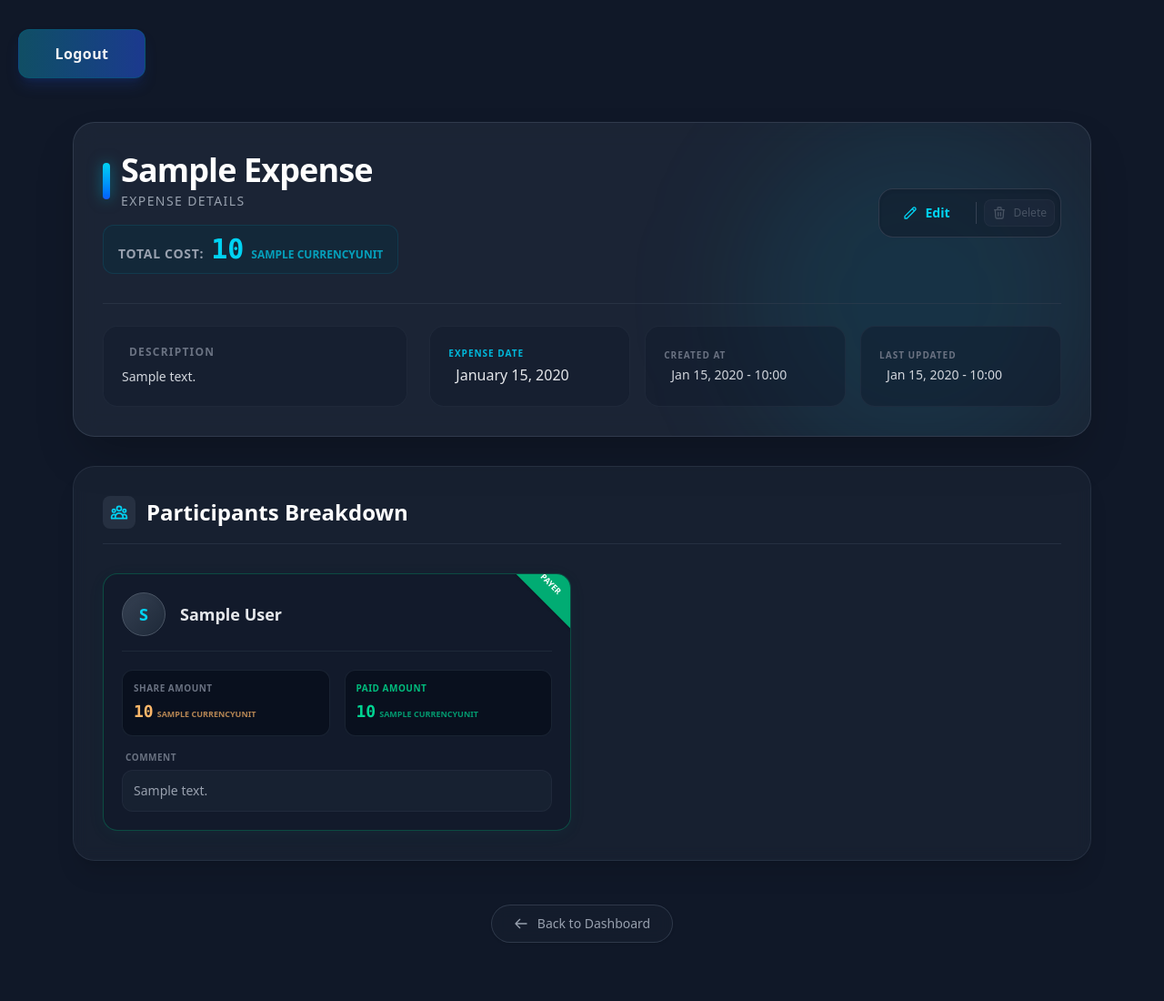
After one commit to hassan-ahmadi-jo/split-trip, a Django app: page /events/000/expenses/1/ in a window 1280 px wide. The commit adds this page. Shown: the whole page at 91% size. Run offline with Django 5.2, Linux system fonts and the light colour scheme; a user stored in the database is signed in; tables that the repository leaves empty hold one stand-in row (values such as "Sample post").

Commit message:
feat(expenses): add expense detail page
    - Implement view and template to display expense details
    - Add links to the detail page from dashboard and expenses list
    - Register URL route for the expense detail view

```diff
--- a/expenses/templates/expenses/dashboard.html
+++ b/expenses/templates/expenses/dashboard.html
@@ -196,7 +196,7 @@
 
             <div class="flex flex-col divide-y divide-gray-700/50">
               {% for expense in expenses|slice:':10' %}
-                <a href="#" class="js-expense group grid grid-cols-12 gap-4 items-center px-6 py-4 hover:bg-gray-700/30 transition-colors duration-200">
+                <a href="{% url 'expense_detail' event_code=event.code expense_id=expense.id %}" class="js-expense group grid grid-cols-12 gap-4 items-center px-6 py-4 hover:bg-gray-700/30 transition-colors duration-200">
                   <div class="col-span-1 text-gray-500 font-mono text-sm tracking-wide">{{ forloop.counter }}</div>
                   <div class="col-span-6 text-gray-100 font-medium truncate">{{ expense.title|title }}</div>
                   <div class="col-span-5 flex items-center justify-end gap-2 text-right text-sm text-gray-200 font-mono font-medium tracking-wide">
--- /dev/null
+++ b/expenses/templates/expenses/expense_detail.html
@@ -0,0 +1,208 @@
+{% extends 'base.html' %}
+{% load static %}
+
+{% block title %}
+  Expense |
+{% endblock %}
+
+{% block content %}
+  <div class="max-w-6xl mx-auto my-12 px-4 space-y-8">
+    <!-- ================= HEADER & ACTIONS ================= -->
+    <header class="js-expense bg-gray-800/80 border border-gray-700/80 rounded-3xl p-8 shadow-2xl backdrop-blur-md relative overflow-hidden">
+
+      <div class="absolute top-0 right-0 w-96 h-96 bg-cyan-500/10 rounded-full blur-3xl -z-10 pointer-events-none"></div>
+
+      <div class="flex flex-col lg:flex-row justify-between items-start lg:items-center gap-6">
+
+        <div class="space-y-4">
+          <div class="flex items-center gap-3">
+            <div class="w-2 h-10 bg-gradient-to-b from-cyan-400 to-blue-600 rounded-full shadow-[0_0_15px_rgba(6,182,212,0.5)]"></div>
+            <div>
+              <h1 class="text-4xl font-black text-white tracking-tight">{{ expense.title|title }}</h1>
+              <p class="text-gray-400 text-sm font-medium mt-1 uppercase tracking-widest">Expense Details</p>
+            </div>
+          </div>
+
+          <div class="flex items-baseline gap-2 text-cyan-400 bg-cyan-950/30 w-max px-4 py-2 rounded-xl border border-cyan-900/50">
+            <span class="text-sm font-bold text-gray-400 uppercase tracking-wider">Total Cost:</span>
+            <span class="text-3xl font-black font-mono js-price js-share">{{ expense.total_amount }}</span>
+            <span class="text-xs font-bold opacity-70">{{ currency_unit|upper }}</span>
+          </div>
+        </div>
+
+
+        <div class="flex items-center gap-2 bg-gray-900/50 p-1.5 rounded-2xl border border-gray-700/80 shadow-inner">
+          <a href="{% url 'expenses_update' id=expense.id event_code=event.code %}" class="group/edit px-5 py-2.5 rounded-xl text-sm font-bold text-cyan-400 hover:text-white hover:bg-cyan-600 transition-all flex items-center gap-2" title="Edit Expense">
+            <svg xmlns="http://www.w3.org/2000/svg" class="w-4 h-4" fill="none" viewBox="0 0 24 24" stroke="currentColor" stroke-width="2">
+              <path stroke-linecap="round" stroke-linejoin="round" d="M15.232 5.232l3.536 3.536m-2.036-5.036a2.5 2.5 0 113.536 3.536L6.5 21.036H3v-3.572L16.732 3.732z" />
+            </svg>Edit
+          </a>
+          <div class="w-px h-6 bg-gray-700"></div>
+          <form action="{% url 'expense_delete' event_code=event.code expense_id=expense.id %}" method="post" class="m-0 p-0">
+            {% csrf_token %}
+
+            <button name="delete_expense" value="{{ expense.id }}" type="submit" class="js-expense-remove group/delete cursor-pointer px-5 py-2.5 rounded-xl text-sm font-bold text-red-400 hover:text-white hover:bg-red-600 transition-all flex items-center gap-2" title="Delete Expense">
+              <svg xmlns="http://www.w3.org/2000/svg" class="w-4 h-4 group-hover/delete:scale-110 transition-transform" fill="none" viewBox="0 0 24 24" stroke="currentColor" stroke-width="2">
+                <path stroke-linecap="round" stroke-linejoin="round" d="M19 7l-.867 12.142A2 2 0 0116.138 21H7.862a2 2 0 01-1.995-1.858L5 7m5 4v6m4-6v6m1-10V4a1 1 0 00-1-1h-4a1 1 0 00-1 1v3M4 7h16" />
+              </svg>Delete
+            </button>
+          </form>
+        </div>
+      </div>
+
+
+      <div class="mt-8 pt-6 border-t border-gray-700/50 grid grid-cols-1 md:grid-cols-3 gap-6">
+
+        <div class="md:col-span-3 lg:col-span-1 bg-gray-900/40 rounded-2xl p-5 border border-gray-700/30">
+          <h3 class="text-xs font-bold text-gray-500 uppercase tracking-widest mb-2 flex items-center gap-2"><i class="fas fa-align-left"></i> Description</h3>
+          <p class="text-gray-300 text-sm leading-relaxed">
+            {% if expense.description %}
+              {{ expense.description }}
+            {% else %}
+              <span class="italic text-gray-500">No description provided for this expense.</span>
+            {% endif %}
+          </p>
+        </div>
+
+
+        <div class="md:col-span-3 lg:col-span-2 grid grid-cols-1 sm:grid-cols-3 gap-4">
+          <!-- Expense Date -->
+          <div class="bg-gray-900/40 rounded-2xl p-5 border border-gray-700/30 flex flex-col justify-center">
+            <span class="text-[10px] font-bold text-cyan-500 uppercase tracking-widest mb-1">Expense Date</span>
+            <div class="text-gray-200 font-medium flex items-center gap-2">
+              <i class="far fa-calendar-alt text-gray-500"></i>
+              {{ expense.expense_date|date:'F j, Y' }}
+            </div>
+          </div>
+
+          <!-- Created At -->
+          <div class="bg-gray-900/40 rounded-2xl p-5 border border-gray-700/30 flex flex-col justify-center">
+            <span class="text-[10px] font-bold text-gray-500 uppercase tracking-widest mb-1">Created At</span>
+            <div class="text-gray-300 text-sm flex items-center gap-2">
+              <i class="far fa-clock text-gray-600"></i>
+              {{ expense.created_at|date:'M j, Y - H:i' }}
+            </div>
+          </div>
+
+          <!-- Updated At -->
+          <div class="bg-gray-900/40 rounded-2xl p-5 border border-gray-700/30 flex flex-col justify-center">
+            <span class="text-[10px] font-bold text-gray-500 uppercase tracking-widest mb-1">Last Updated</span>
+            <div class="text-gray-300 text-sm flex items-center gap-2">
+              <i class="fas fa-history text-gray-600"></i>
+              {{ expense.updated_at|date:'M j, Y - H:i' }}
+            </div>
+          </div>
+        </div>
+      </div>
+    </header>
+
+    <!-- ================= SPLIT DETAILS ================= -->
+    <section class="bg-gray-800/50 border border-gray-700/50 rounded-3xl p-6 sm:p-8 shadow-xl backdrop-blur-sm">
+      <div class="mb-8 flex items-center justify-between border-b border-gray-700/50 pb-4">
+        <h2 class="text-2xl font-bold text-white flex items-center gap-3">
+          <div class="p-2 bg-gray-700/50 rounded-lg text-cyan-400">
+            <svg xmlns="http://www.w3.org/2000/svg" class="h-5 w-5" fill="none" viewBox="0 0 24 24" stroke="currentColor">
+              <path stroke-linecap="round" stroke-linejoin="round" stroke-width="2" d="M17 20h5v-2a3 3 0 00-5.356-1.857M17 20H7m10 0v-2c0-.656-.126-1.283-.356-1.857M7 20H2v-2a3 3 0 015.356-1.857M7 20v-2c0-.656.126-1.283.356-1.857m0 0a5.002 5.002 0 019.288 0M15 7a3 3 0 11-6 0 3 3 0 016 0zm6 3a2 2 0 11-4 0 2 2 0 014 0zM7 10a2 2 0 11-4 0 2 2 0 014 0z" />
+            </svg>
+          </div>Participants Breakdown
+        </h2>
+      </div>
+
+
+      <div class="grid grid-cols-1 md:grid-cols-2 gap-6">
+
+        {% for payment in payments %}
+          <div class="bg-gray-900/60 border {% if payment.paid_amount > 0 %}
+
+              border-emerald-500/30 shadow-[0_4px_20px_rgba(16,185,129,0.05)]
+
+            {% else %}
+
+              border-gray-700/50
+
+            {% endif %} rounded-2xl p-5 relative overflow-hidden group hover:border-cyan-500/30 transition-colors">
+
+            {% if payment.paid_amount > 0 %}
+              <div class="absolute -top-2 -right-8 bg-emerald-500/90 text-white text-[9px] font-black py-3 px-10 rotate-45 shadow-sm">PAYER</div>
+            {% endif %}
+
+            <div class="flex items-center gap-4 mb-5 border-b border-gray-800 pb-4">
+              <div class="w-12 h-12 rounded-full bg-gradient-to-br from-gray-700 to-gray-800 flex items-center justify-center text-lg text-cyan-400 font-bold border border-gray-600 shadow-inner">{{ payment.participant.full_name|slice:':1'|upper }}</div>
+              <div>
+                <h3 class="text-lg font-bold text-gray-200 group-hover:text-cyan-300 transition-colors">{{ payment.participant.full_name|title }}</h3>
+              </div>
+            </div>
+
+            <div class="grid grid-cols-2 gap-4 mb-4">
+              <!-- Share Amount -->
+              <div class="bg-gray-950/50 rounded-xl p-3 border border-gray-800/80">
+                <p class="text-[10px] font-bold text-gray-500 uppercase mb-1 tracking-wider">Share Amount</p>
+                <div class="flex items-baseline gap-1 text-orange-300">
+                  <span class="text-lg font-bold font-mono js-price">{{ payment.share_amount }}</span>
+                  <span class="text-[9px] font-bold opacity-70">{{ currency_unit|upper }}</span>
+                </div>
+              </div>
+
+              <!-- Paid Amount -->
+              <div class="bg-gray-950/50 rounded-xl p-3 border border-gray-800/80">
+                <p class="text-[10px] font-bold {% if payment.paid_amount > 0 %}
+
+                    text-emerald-500
+
+                  {% else %}
+
+                    text-gray-500
+
+                  {% endif %} uppercase mb-1 tracking-wider">Paid Amount</p>
+                <div class="flex items-baseline gap-1 {% if payment.paid_amount > 0 %}
+
+                    text-emerald-400
+
+                  {% else %}
+
+                    text-gray-500
+
+                  {% endif %}">
+                  <span class="text-lg font-bold font-mono js-price">{{ payment.paid_amount }}</span>
+                  <span class="text-[9px] font-bold opacity-70">{{ currency_unit|upper }}</span>
+                </div>
+              </div>
+            </div>
+
+            <!-- Participant Comment / Description for this split -->
+            <div class="mt-4">
+              <p class="text-[10px] font-bold text-gray-500 uppercase mb-1.5 tracking-wider">
+                <i class="far fa-comment-dots mr-1"></i> Comment
+              </p>
+              <div class="bg-gray-800/50 rounded-xl p-3 border border-gray-700/30 text-sm text-gray-400">
+                {% if payment.description %}
+                  {{ payment.description }}
+                {% else %}
+                  <span class="italic text-gray-600 text-xs">No specific comment for this participant.</span>
+                {% endif %}
+              </div>
+            </div>
+          </div>
+        {% empty %}
+
+          <div class="col-span-1 md:col-span-2 py-10 text-center bg-gray-900/30 rounded-2xl border border-gray-800 border-dashed">
+            <p class="text-gray-500">No participants recorded for this expense.</p>
+          </div>
+        {% endfor %}
+      </div>
+    </section>
+  </div>
+  <!-- 🟢 BACK TO EVENT BUTTON -->
+  <div class="w-full flex justify-center mt-4 mb-16">
+    <a href="{% url 'dashboard' event_code=event.code %}" class="group flex items-center gap-2.5 px-6 py-2.5 bg-gray-800/30 hover:bg-gray-800 border border-gray-700/80 hover:border-cyan-500/50 rounded-full text-sm font-medium text-gray-400 hover:text-cyan-400 transition-all duration-300 backdrop-blur-sm shadow-sm hover:shadow-cyan-500/10">
+      <!-- Left Arrow Icon -->
+      <svg xmlns="http://www.w3.org/2000/svg" class="w-4 h-4 transform group-hover:-translate-x-1 transition-transform duration-300" fill="none" viewBox="0 0 24 24" stroke="currentColor" stroke-width="2">
+        <path stroke-linecap="round" stroke-linejoin="round" d="M10 19l-7-7m0 0l7-7m-7 7h18" />
+      </svg>Back to Dashboard
+    </a>
+  </div>
+{% endblock %}
+
+{% block script %}
+  <script src="{% static 'javascript/expenses_lists.js' %}"></script>
+{% endblock %}
--- a/expenses/templates/expenses/expenses_list.html
+++ b/expenses/templates/expenses/expenses_list.html
@@ -54,7 +54,7 @@
                 <div class="col-span-1 text-gray-500 font-mono text-sm tracking-wide">{{ forloop.counter }}</div>
 
                 <!-- Title -->
-                <div class="col-span-4 text-gray-100 font-medium truncate">{{ expense.title|title }}</div>
+                <a href="{% url 'expense_detail' event_code=event.code expense_id=expense.id %}" class="hover:text-cyan-400 cursor-pointer transition col-span-4 text-gray-100 font-medium truncate">{{ expense.title|title }}</a>
 
                 <!-- Date -->
                 <div class="col-span-3 text-gray-400 text-sm truncate">{{ expense.expense_date|date:'F j, Y' }}</div>
--- a/expenses/urls.py
+++ b/expenses/urls.py
@@ -17,6 +17,7 @@ urlpatterns = [
     path('expenses/<int:id>/update/', views.ExpensesUpdateView.as_view(), name='expenses_update'),
     path('expenses/list/', views.ExpensesListView.as_view(), name='expenses_list'),
     path('expenses/<int:expense_id>/delete/', views.EpensesDeleteView.as_view(), name='expense_delete'),
+    path('expenses/<int:expense_id>/', views.ExpenseDetailView.as_view(), name='expense_detail'),
 
     # Split payment for a specific expense
     path('expenses/<int:expense_id>/split-payment/', views.SplitPaymentView.as_view(), name='split_payment'),
--- a/expenses/views.py
+++ b/expenses/views.py
@@ -367,3 +367,17 @@ class ParticipantDetailView(EventMemberRequiredMixin, DetailView):
         context['payments'] = participant.payments.all().order_by('-expense__expense_date', '-expense__created_at')
         context['currency_unit'] = participant.event.currencys.filter(is_active = True).first().title
         return context
+
+class ExpenseDetailView(PaymentMixin, DetailView):
+    template_name = 'expenses/expense_detail.html'
+    model = models.Expenses
+    context_object_name = 'expense'
+    pk_url_kwarg = 'expense_id'
+
+    def get_context_data(self, **kwargs):
+        context = super().get_context_data(**kwargs)
+        expense = self.get_expense()
+        event = self.get_event()
+        context['currency_unit'] = event.currencys.filter(is_active = True).first().title
+        context['payments'] = expense.payments.all()
+        return context
--- a/static/css/main_style.css
+++ b/static/css/main_style.css
@@ -10,6 +10,7 @@
     --color-red-300: oklch(80.8% 0.114 19.571);
     --color-red-400: oklch(70.4% 0.191 22.216);
     --color-red-500: oklch(63.7% 0.237 25.331);
+    --color-red-600: oklch(57.7% 0.245 27.325);
     --color-red-800: oklch(44.4% 0.177 26.899);
     --color-red-900: oklch(39.6% 0.141 25.723);
     --color-orange-300: oklch(83.7% 0.128 66.29);
@@ -27,6 +28,7 @@
     --color-cyan-600: oklch(60.9% 0.126 221.723);
     --color-cyan-800: oklch(45% 0.085 224.283);
     --color-cyan-900: oklch(39.8% 0.07 227.392);
+    --color-cyan-950: oklch(30.2% 0.056 229.695);
     --color-blue-400: oklch(70.7% 0.165 254.624);
     --color-blue-500: oklch(62.3% 0.214 259.815);
     --color-blue-600: oklch(54.6% 0.245 262.881);
@@ -73,7 +75,6 @@
     --text-3xl--line-height: calc(2.25 / 1.875);
     --text-4xl: 2.25rem;
     --text-4xl--line-height: calc(2.5 / 2.25);
-    --font-weight-thin: 100;
     --font-weight-light: 300;
     --font-weight-medium: 500;
     --font-weight-semibold: 600;
@@ -441,18 +427,21 @@
   .-mr-\[50vw\] {
     margin-right: calc(50vw * -1);
   }
+  .mr-1 {
+    margin-right: calc(var(--spacing) * 1);
+  }
   .mr-2 {
     margin-right: calc(var(--spacing) * 2);
   }
-  .mb-0 {
-    margin-bottom: calc(var(--spacing) * 0);
-  }
   .mb-0\.5 {
     margin-bottom: calc(var(--spacing) * 0.5);
   }
   .mb-1 {
     margin-bottom: calc(var(--spacing) * 1);
   }
+  .mb-1\.5 {
+    margin-bottom: calc(var(--spacing) * 1.5);
+  }
   .mb-2 {
     margin-bottom: calc(var(--spacing) * 2);
   }
@@ -651,6 +628,9 @@
   .w-full {
     width: 100%;
   }
+  .w-max {
+    width: max-content;
+  }
   .w-px {
     width: 1px;
   }
@@ -748,12 +714,12 @@
   .cursor-pointer {
     cursor: pointer;
   }
-  .resize {
-    resize: both;
-  }
   .grid-cols-1 {
     grid-template-columns: repeat(1, minmax(0, 1fr));
   }
+  .grid-cols-2 {
+    grid-template-columns: repeat(2, minmax(0, 1fr));
+  }
   .grid-cols-12 {
     grid-template-columns: repeat(12, minmax(0, 1fr));
   }
@@ -1000,8 +940,11 @@
       border-color: color-mix(in oklab, var(--color-cyan-500) 30%, transparent);
     }
   }
-  .border-emerald-400 {
-    border-color: var(--color-emerald-400);
+  .border-cyan-900\/50 {
+    border-color: color-mix(in srgb, oklch(39.8% 0.07 227.392) 50%, transparent);
+    @supports (color: color-mix(in lab, red, red)) {
+      border-color: color-mix(in oklab, var(--color-cyan-900) 50%, transparent);
+    }
   }
   .border-emerald-400\/10 {
     border-color: color-mix(in srgb, oklch(76.5% 0.177 163.223) 10%, transparent);
@@ -1198,24 +1117,24 @@
       background-color: color-mix(in oklab, var(--color-cyan-500) 10%, transparent);
     }
   }
-  .bg-cyan-600 {
-    background-color: var(--color-cyan-600);
-  }
   .bg-cyan-600\/20 {
     background-color: color-mix(in srgb, oklch(60.9% 0.126 221.723) 20%, transparent);
     @supports (color: color-mix(in lab, red, red)) {
       background-color: color-mix(in oklab, var(--color-cyan-600) 20%, transparent);
     }
   }
-  .bg-cyan-900 {
-    background-color: var(--color-cyan-900);
-  }
   .bg-cyan-900\/50 {
     background-color: color-mix(in srgb, oklch(39.8% 0.07 227.392) 50%, transparent);
     @supports (color: color-mix(in lab, red, red)) {
       background-color: color-mix(in oklab, var(--color-cyan-900) 50%, transparent);
     }
   }
+  .bg-cyan-950\/30 {
+    background-color: color-mix(in srgb, oklch(30.2% 0.056 229.695) 30%, transparent);
+    @supports (color: color-mix(in lab, red, red)) {
+      background-color: color-mix(in oklab, var(--color-cyan-950) 30%, transparent);
+    }
+  }
   .bg-emerald-500 {
     background-color: var(--color-emerald-500);
   }
@@ -1237,6 +1156,12 @@
       background-color: color-mix(in oklab, var(--color-emerald-500) 20%, transparent);
     }
   }
+  .bg-emerald-500\/90 {
+    background-color: color-mix(in srgb, oklch(69.6% 0.17 162.48) 90%, transparent);
+    @supports (color: color-mix(in lab, red, red)) {
+      background-color: color-mix(in oklab, var(--color-emerald-500) 90%, transparent);
+    }
+  }
   .bg-emerald-600 {
     background-color: var(--color-emerald-600);
   }
@@ -1264,6 +1189,12 @@
       background-color: color-mix(in oklab, var(--color-gray-700) 30%, transparent);
     }
   }
+  .bg-gray-700\/50 {
+    background-color: color-mix(in srgb, oklch(37.3% 0.034 259.733) 50%, transparent);
+    @supports (color: color-mix(in lab, red, red)) {
+      background-color: color-mix(in oklab, var(--color-gray-700) 50%, transparent);
+    }
+  }
   .bg-gray-800 {
     background-color: var(--color-gray-800);
   }
@@ -1318,8 +1249,11 @@
       background-color: color-mix(in oklab, var(--color-gray-900) 60%, transparent);
     }
   }
-  .bg-gray-950 {
-    background-color: var(--color-gray-950);
+  .bg-gray-950\/50 {
+    background-color: color-mix(in srgb, oklch(13% 0.028 261.692) 50%, transparent);
+    @supports (color: color-mix(in lab, red, red)) {
+      background-color: color-mix(in oklab, var(--color-gray-950) 50%, transparent);
+    }
   }
   .bg-gray-950\/80 {
     background-color: color-mix(in srgb, oklch(13% 0.028 261.692) 80%, transparent);
@@ -1365,6 +1287,10 @@
   }
   .bg-transparent {
     background-color: transparent;
+  }
+  .bg-gradient-to-b {
+    --tw-gradient-position: to bottom in oklab;
+    background-image: linear-gradient(var(--tw-gradient-stops));
   }
   .bg-gradient-to-br {
     --tw-gradient-position: to bottom right in oklab;
@@ -1392,10 +1318,6 @@
   }
   .from-gray-700 {
     --tw-gradient-from: var(--color-gray-700);
-    --tw-gradient-stops: var(--tw-gradient-via-stops, var(--tw-gradient-position), var(--tw-gradient-from) var(--tw-gradient-from-position), var(--tw-gradient-to) var(--tw-gradient-to-position));
-  }
-  .from-indigo-600 {
-    --tw-gradient-from: var(--color-indigo-600);
     --tw-gradient-stops: var(--tw-gradient-via-stops, var(--tw-gradient-position), var(--tw-gradient-from) var(--tw-gradient-from-position), var(--tw-gradient-to) var(--tw-gradient-to-position));
   }
   .from-indigo-600\/10 {
@@ -1555,6 +1477,9 @@
   }
   .pt-8 {
     padding-top: calc(var(--spacing) * 8);
+  }
+  .pb-4 {
+    padding-bottom: calc(var(--spacing) * 4);
   }
   .pb-6 {
     padding-bottom: calc(var(--spacing) * 6);
@@ -1785,6 +1710,10 @@
     --tw-shadow: 0 0 15px var(--tw-shadow-color, rgba(34,211,238,0.4));
     box-shadow: var(--tw-inset-shadow), var(--tw-inset-ring-shadow), var(--tw-ring-offset-shadow), var(--tw-ring-shadow), var(--tw-shadow);
   }
+  .shadow-\[0_4px_20px_rgba\(16\,185\,129\,0\.05\)\] {
+    --tw-shadow: 0 4px 20px var(--tw-shadow-color, rgba(16,185,129,0.05));
+    box-shadow: var(--tw-inset-shadow), var(--tw-inset-ring-shadow), var(--tw-ring-offset-shadow), var(--tw-ring-shadow), var(--tw-shadow);
+  }
   .shadow-inner {
     --tw-shadow: inset 0 2px 4px 0 var(--tw-shadow-color, rgb(0 0 0 / 0.05));
     box-shadow: var(--tw-inset-shadow), var(--tw-inset-ring-shadow), var(--tw-ring-offset-shadow), var(--tw-ring-shadow), var(--tw-shadow);
@@ -1973,6 +1874,13 @@
       }
     }
   }
+  .group-hover\:text-cyan-300 {
+    &:is(:where(.group):hover *) {
+      @media (hover: hover) {
+        color: var(--color-cyan-300);
+      }
+    }
+  }
   .group-hover\:text-cyan-400 {
     &:is(:where(.group):hover *) {
       @media (hover: hover) {
@@ -2018,18 +1926,6 @@
       }
     }
   }
-  .after\:absolute {
-    &::after {
-      content: var(--tw-content);
-      position: absolute;
-    }
-  }
-  .after\:inset-0 {
-    &::after {
-      content: var(--tw-content);
-      inset: calc(var(--spacing) * 0);
-    }
-  }
   .hover\:-translate-y-0\.5 {
     &:hover {
       @media (hover: hover) {
@@ -2050,6 +1946,16 @@
     &:hover {
       @media (hover: hover) {
         border-color: var(--color-cyan-400);
+      }
+    }
+  }
+  .hover\:border-cyan-500\/30 {
+    &:hover {
+      @media (hover: hover) {
+        border-color: color-mix(in srgb, oklch(71.5% 0.143 215.221) 30%, transparent);
+        @supports (color: color-mix(in lab, red, red)) {
+          border-color: color-mix(in oklab, var(--color-cyan-500) 30%, transparent);
+        }
       }
     }
   }
@@ -2110,6 +2016,13 @@
       }
     }
   }
+  .hover\:bg-cyan-600 {
+    &:hover {
+      @media (hover: hover) {
+        background-color: var(--color-cyan-600);
+      }
+    }
+  }
   .hover\:bg-cyan-900\/30 {
     &:hover {
       @media (hover: hover) {
@@ -2204,6 +2117,13 @@
       }
     }
   }
+  .hover\:bg-red-600 {
+    &:hover {
+      @media (hover: hover) {
+        background-color: var(--color-red-600);
+      }
+    }
+  }
   .hover\:from-cyan-500 {
     &:hover {
       @media (hover: hover) {
@@ -2324,6 +2244,11 @@
       flex: none;
     }
   }
+  .sm\:grid-cols-3 {
+    @media (width >= 40rem) {
+      grid-template-columns: repeat(3, minmax(0, 1fr));
+    }
+  }
   .sm\:flex-row {
     @media (width >= 40rem) {
       flex-direction: row;
@@ -2334,6 +2259,11 @@
       align-items: center;
     }
   }
+  .sm\:p-8 {
+    @media (width >= 40rem) {
+      padding: calc(var(--spacing) * 8);
+    }
+  }
   .sm\:p-10 {
     @media (width >= 40rem) {
       padding: calc(var(--spacing) * 10);
@@ -2342,6 +2272,16 @@
   .sm\:text-left {
     @media (width >= 40rem) {
       text-align: left;
+    }
+  }
+  .md\:col-span-2 {
+    @media (width >= 48rem) {
+      grid-column: span 2 / span 2;
+    }
+  }
+  .md\:col-span-3 {
+    @media (width >= 48rem) {
+      grid-column: span 3 / span 3;
     }
   }
   .md\:grid-cols-2 {
@@ -2369,6 +2309,16 @@
     @media (width >= 48rem) {
       font-size: var(--text-base);
       line-height: var(--tw-leading, var(--text-base--line-height));
+    }
+  }
+  .lg\:col-span-1 {
+    @media (width >= 64rem) {
+      grid-column: span 1 / span 1;
+    }
+  }
+  .lg\:col-span-2 {
+    @media (width >= 64rem) {
+      grid-column: span 2 / span 2;
     }
   }
   .lg\:flex-row {
@@ -3208,11 +3158,6 @@ input[type=number] {
   inherits: false;
   initial-value: 0 0 #0000;
 }
-@property --tw-outline-style {
-  syntax: "*";
-  inherits: false;
-  initial-value: solid;
-}
 @property --tw-blur {
   syntax: "*";
   inherits: false;
@@ -3304,15 +3249,6 @@ input[type=number] {
 }
 @property --tw-duration {
   syntax: "*";
-  inherits: false;
-}
-@property --tw-ease {
-  syntax: "*";
-  inherits: false;
-}
-@property --tw-content {
-  syntax: "*";
-  initial-value: "";
   inherits: false;
 }
 @keyframes ping {
@@ -3375,7 +3311,6 @@ input[type=number] {
       --tw-ring-offset-width: 0px;
       --tw-ring-offset-color: #fff;
       --tw-ring-offset-shadow: 0 0 #0000;
-      --tw-outline-style: solid;
       --tw-blur: initial;
       --tw-brightness: initial;
       --tw-contrast: initial;
@@ -3399,8 +3334,6 @@ input[type=number] {
       --tw-backdrop-saturate: initial;
       --tw-backdrop-sepia: initial;
       --tw-duration: initial;
-      --tw-ease: initial;
-      --tw-content: "";
-    }
-  }
-}
+    }
+  }
+}
```
Also changed, not shown: other parts of static/css/main_style.css (+3 -134 lines).
